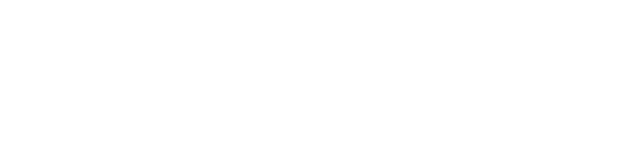
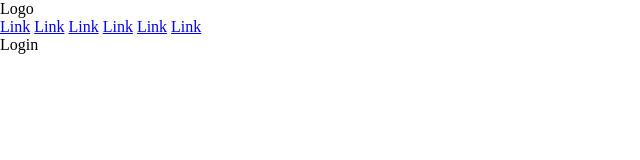
Before and after one commit to Jaskett/htmlcss-struttura-discord, a plain HTML site: page index.html in a window 1280 px wide. Shown: the whole page, without its empty margins (0-640 px from the left). Drawn offline with Linux system fonts and the light colour scheme.

Commit message:
Creazione header

```diff
--- a/css/style.css
+++ b/css/style.css
@@ -4,3 +4,19 @@
     padding: 0;
     box-sizing: border-box;
 }
+
+/* Colori:
+    Celeste: #add8e6
+    Arancione: #daa520
+    Blu: #00008b
+    Rosa: #ee82ee
+    Azzurro scuro: #1e90ff
+    Rosa chiaro: #ffc0cb
+    Grigio chiaro: #d3d3d3
+    Verde scuro: #228b22
+    Grigio scuro: #23272a */
+
+/* Debug */
+.debug {
+
+}
--- a/index.html
+++ b/index.html
@@ -8,7 +8,31 @@
 
     <link rel="stylesheet" href="css/style.css">
 </head>
-<body>
+<body class="debug">
+    <header>
+        <!-- Navigation -->
+        <div class="header-box">
+            <div class="logo">Logo</div>
 
+            <div class="link">
+                <a href="#">Link</a>
+                <a href="#">Link</a>
+                <a href="#">Link</a>
+                <a href="#">Link</a>
+                <a href="#">Link</a>
+                <a href="#">Link</a>
+            </div>
+
+            <div class="login">Login</div>
+        </div>
+    </header>
+
+    <main>
+
+    </main>
+
+    <footer>
+
+    </footer>
 </body>
 </html>
```
